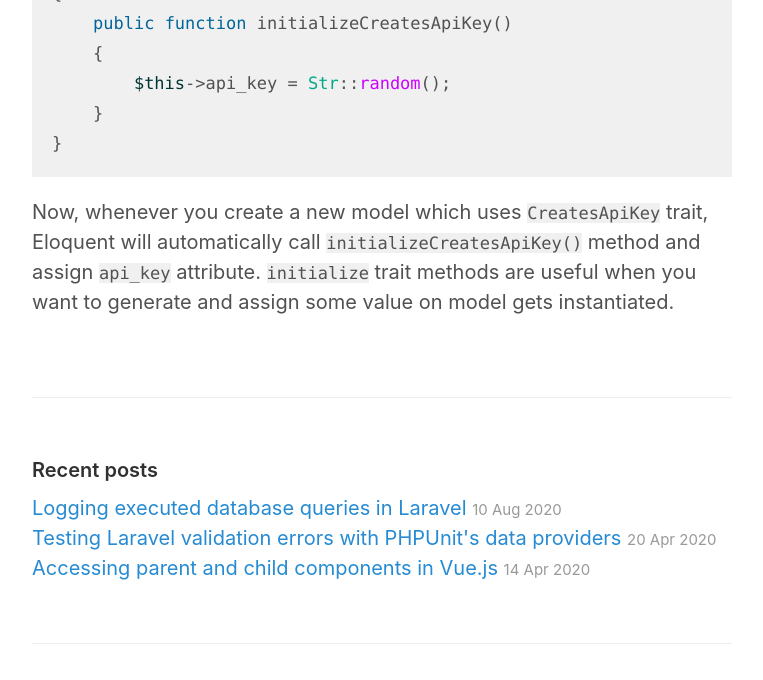
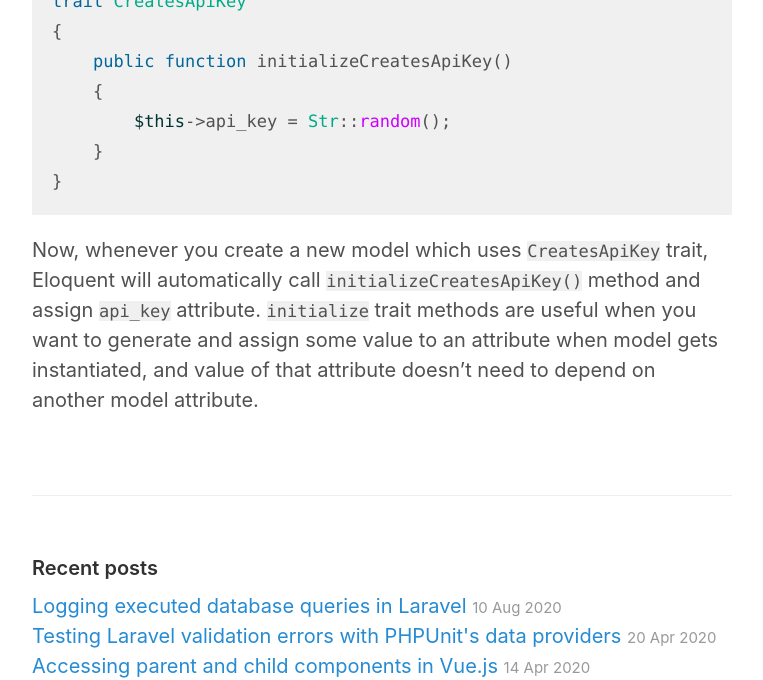
Before and after one commit to orkhanahmadov/orkhanahmadov.github.io, a Jekyll site: the page built from _posts/2020-08-17-using-traits-to-boot-and-initialize-eloquent-models.md, in a window 1280 px wide and 900 px high, scrolled down 5433 px, cut to the strip 0-680 px from the top of the window. Shown: the whole strip, without its empty margins (258-1021 px from the left). Built offline with Jekyll 4.4.1, drawn with Linux system fonts in a browser that asks for light colours; some of the changed text lies outside the part shown.

Commit message:
New post: Using traits to boot and initialize Eloquent models

````diff
--- a/_posts/2020-08-17-using-traits-to-boot-or-initialize-eloquent-models.md
+++ b/_posts/2020-08-17-using-traits-to-boot-and-initialize-eloquent-models.md
@@ -1,6 +1,6 @@
 ---
 layout: post
-title: Using traits to boot or initialize Eloquent models
+title: Using traits to boot and initialize Eloquent models
 ---
 
 If you ever used Eloquent events, you are probably aware of special `boot()` static method in Eloquent models.
@@ -177,4 +177,5 @@
 ```
 
 Now, whenever you create a new model which uses `CreatesApiKey` trait, Eloquent will automatically call `initializeCreatesApiKey()` method and assign `api_key` attribute.
-`initialize` trait methods are useful when you want to generate and assign some value on model gets instantiated.
+`initialize` trait methods are useful when you want to generate and assign some value to an attribute when model gets instantiated,
+and value of that attribute doesn't need to depend on another model attribute.
````
